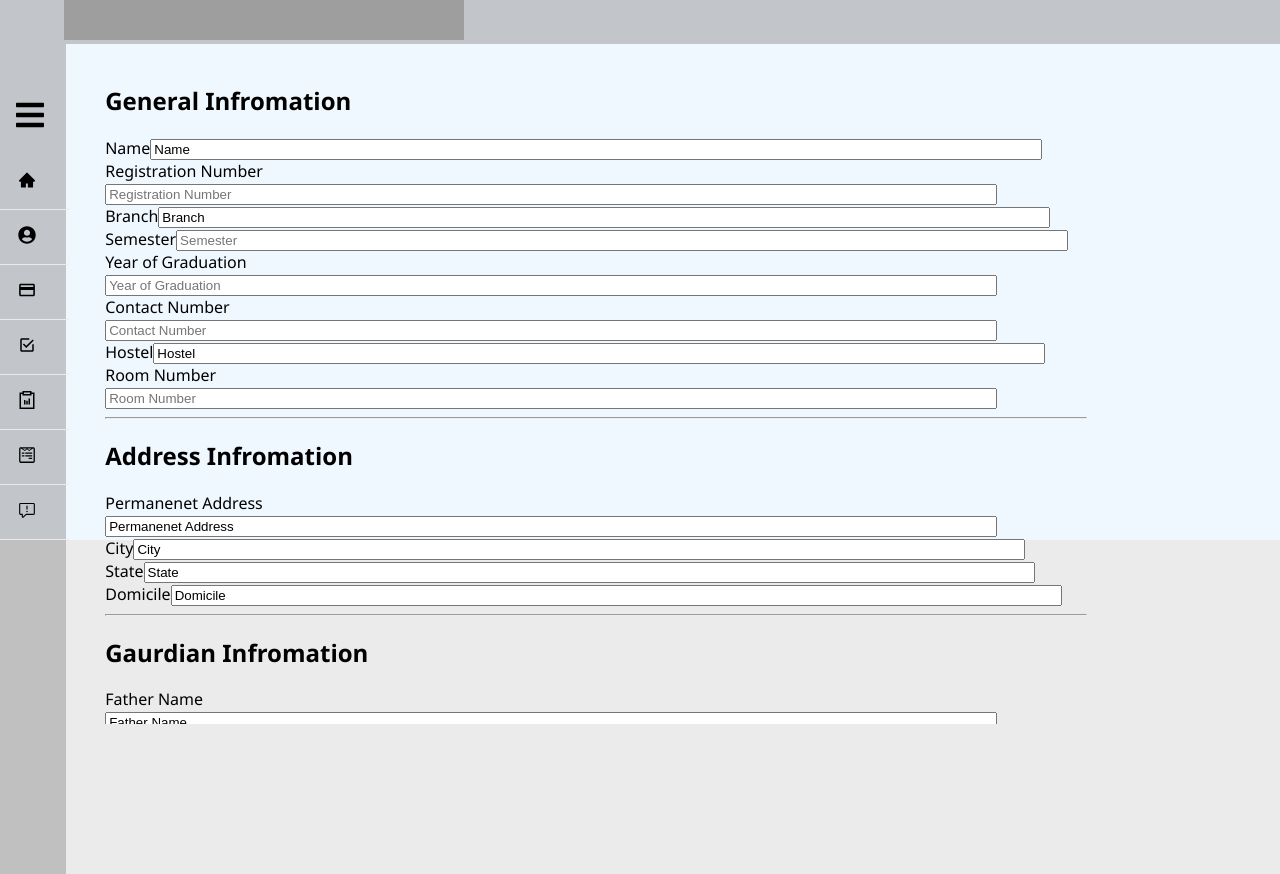
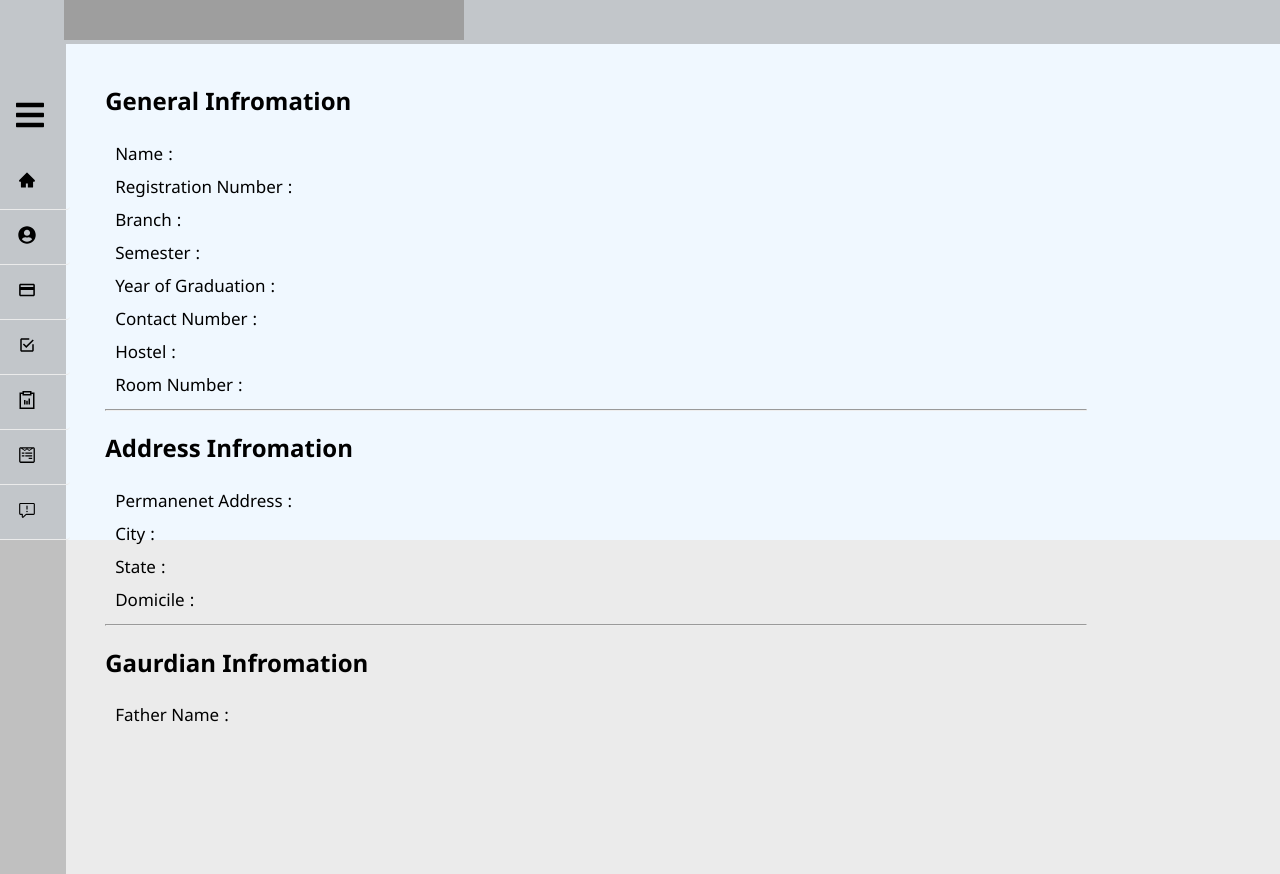
Before and after one commit to cGoyal69/College-Portal, a React (Create React App) app in the folder react/my-app/: page /student/profile in a window 1280 px wide. Shown: the part 260-1134 px from the top of the page. Built offline with nearby package versions, Linux system fonts and the light colour scheme; grey boxes are pictures that could not be loaded.

Commit message:
css changes

```diff
--- a/react/my-app/src/Login.js
+++ b/react/my-app/src/Login.js
@@ -12,7 +12,7 @@ export const Login = (props) => {
   };
   //Routing to student page function
   const navigate = useNavigate();
-  const toStudent = () => {
+  const toStudent = (value) => {
       navigate('/student');
   };
   //the html elemnt to show
@@ -48,7 +48,7 @@ export const Login = (props) => {
               <label className="pas" htmlFor="password ">password</label>
               <input id="pass" name="pass" className="pass" value={pass} onChange={(e)=>setPass(e.target.value)} type="password" placeholder="password" required/>
             </div>
-            <button className="button" type="button">Login</button>
+            <button className="button" type="button" onClick={toStudent}>Login</button>
           </form>
         </div>
         <button className="button" type="button" onClick={toStudent}>Student</button>
--- a/react/my-app/src/attendence.js
+++ b/react/my-app/src/attendence.js
@@ -13,7 +13,7 @@ export default class Attendence extends Component {
                     <div className='studprofile'>
                         <div>
                             <h2>Attendence</h2>
-                            <table>
+                            <table className="tbl">
                                 <thead>
                                     <tr>
                                     <th>Course Code</th>
--- a/react/my-app/src/course.js
+++ b/react/my-app/src/course.js
@@ -13,7 +13,7 @@ export default class Course extends Component {
                     <div className='studprofile'>
                         <div>
                             <h2>Course Registered</h2>
-                            <table>
+                            <table className="tbl">
                                 <thead>
                                     <tr>
                                     <th>Course Code</th>
--- a/react/my-app/src/grades.js
+++ b/react/my-app/src/grades.js
@@ -13,9 +13,9 @@ export default class Grades extends Component {
                     <div className='studprofile'>
                         <div>
                             <h2>Grades</h2>
-                            <table>
+                            <table className="tbl">
                                 <thead>
-                                    <tr>
+                                    <tr >
                                     <th>Course Code</th>
                                     <th>Course Name</th>
                                     <th>Assesment 1</th>
--- a/react/my-app/src/index.css
+++ b/react/my-app/src/index.css
@@ -300,3 +300,24 @@ a > svg{
   width: 50vw;
   height: 10vw;
 }
+.bo,.ad,.ga,.he{
+  font-size: 17px;
+  padding: 5px;
+}
+.input{
+  border: none;
+  outline: none;
+  background: transparent;
+  width: max-content;
+  font-weight: bold;
+}
+.tbl{
+  border-collapse: separate;
+  border-spacing: 50px 0;
+}
+.tbl > th{
+  padding: 10px;
+}
+.tbl > td{
+  padding: 10px;
+}
--- a/react/my-app/src/profile.js
+++ b/react/my-app/src/profile.js
@@ -139,16 +139,15 @@ export default class Profile extends Component {
                     <div className='studprofile'>
                         <div className="generalinfo">
                             <h2>General Infromation</h2>
-                            <form>
+                            <form className="geninfo">
                                 {genprofiledata.map((props,value) => {
                                     return(
                                         <div key={value} className={props.cName}>
                                         <label className={props.cName} htmlFor={props.value}>{props.value}</label>
+                                        :
                                         <input
-                                                value={props.value}
                                                 readOnly={props.readonly}
-                                                className={props.cName}
-                                                placeholder={props.value}
+                                                className='input'
                                                 name={props.value}
                                                 type={props.type}
                                                 id={props.value}
@@ -167,11 +166,12 @@ export default class Profile extends Component {
                                     return(
                                         <div key={value} className={props.cName}>
                                          <label className={props.cName} htmlFor={props.value}>{props.value}</label>
+                                         :
                                         <input
-                                                value={props.value}
+
                                                 readOnly={props.readonly}
-                                                className={props.cName}
-                                                placeholder={props.value}
+                                                className='input'
+
                                                 name={props.value}
                                                 type={props.type}
                                                 id={props.value}
@@ -190,11 +190,12 @@ export default class Profile extends Component {
                                     return(
                                         <div key={value} className={props.cName}>
                                          <label className={props.cName} htmlFor={props.value}>{props.value}</label>
+                                         :
                                         <input
-                                                value={props.value}
+
                                                 readOnly={props.readonly}
-                                                className={props.cName}
-                                                placeholder={props.value}
+                                                className='input'
+
                                                 name={props.value}
                                                 type={props.type}
                                                 id={props.value}
@@ -213,11 +214,12 @@ export default class Profile extends Component {
                                     return(
                                         <div key={value} className={props.cName}>
                                          <label className={props.cName} htmlFor={props.value}>{props.value}</label>
+                                         :
                                         <input
-                                                value={props.value}
+
                                                 readOnly={props.readonly}
-                                                className={props.cName}
-                                                placeholder={props.value}
+                                                className='input'
+
                                                 name={props.value}
                                                 type={props.type}
                                                 id={props.value}
```
